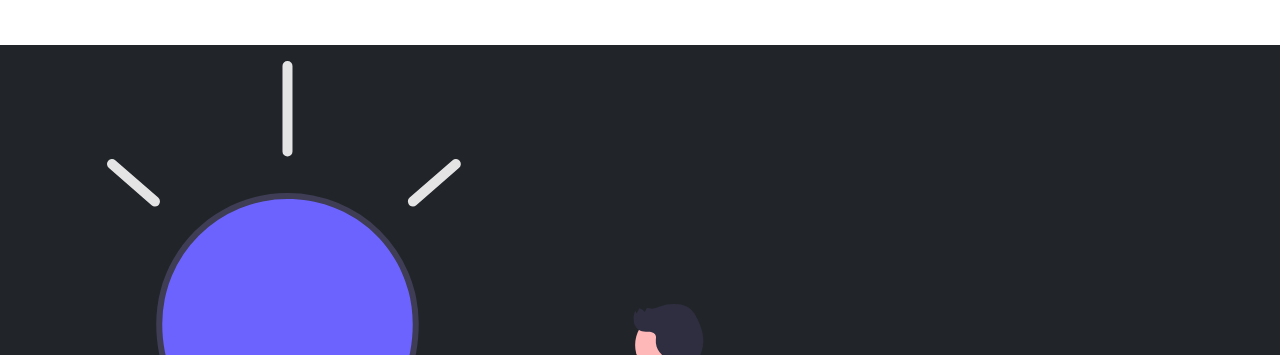
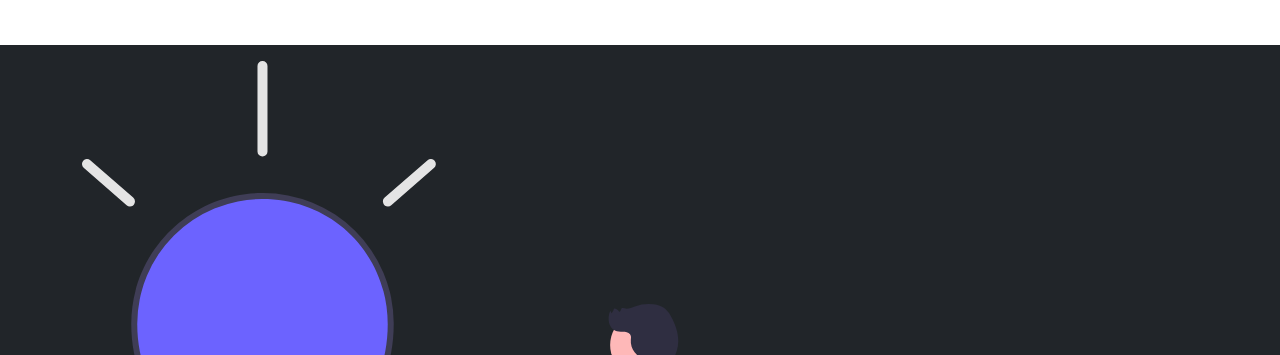
Before and after one commit to KhalidyaIT/EN-learning-for-junior, a plain HTML site: page index.html in a window 1280 px wide. Shown: the part 2758-3113 px from the top of the page. Drawn offline with nearby package versions, Linux system fonts and the light colour scheme.

Commit message:
Update index.html

```diff
--- a/index.html
+++ b/index.html
@@ -129,7 +129,7 @@
     <div class="container">
         <div class="row align-items-center justify-content-center">
             <div class="col-md" >
-              <a href="https://www.facebook.com/profile.php?id=100012640112861"> <img src="./img/undraw_lightbulb_moment_re_ulyo.svg" style="padding-left:25px; border-radius: 100px; "> </a>
+              <a href="https://www.facebook.com/profile.php?id=100012640112861"> <img src="./img/undraw_lightbulb_moment_re_ulyo.svg" > </a>
             </div>
             <div class="col-md py-4 " style="text-align: right ; padding-right: 25px;">
                <h3><p>الان وبعد أن عرفنا الأسباب التي تجعلنا نتعلم اللغة الانجليزية</p>
```
